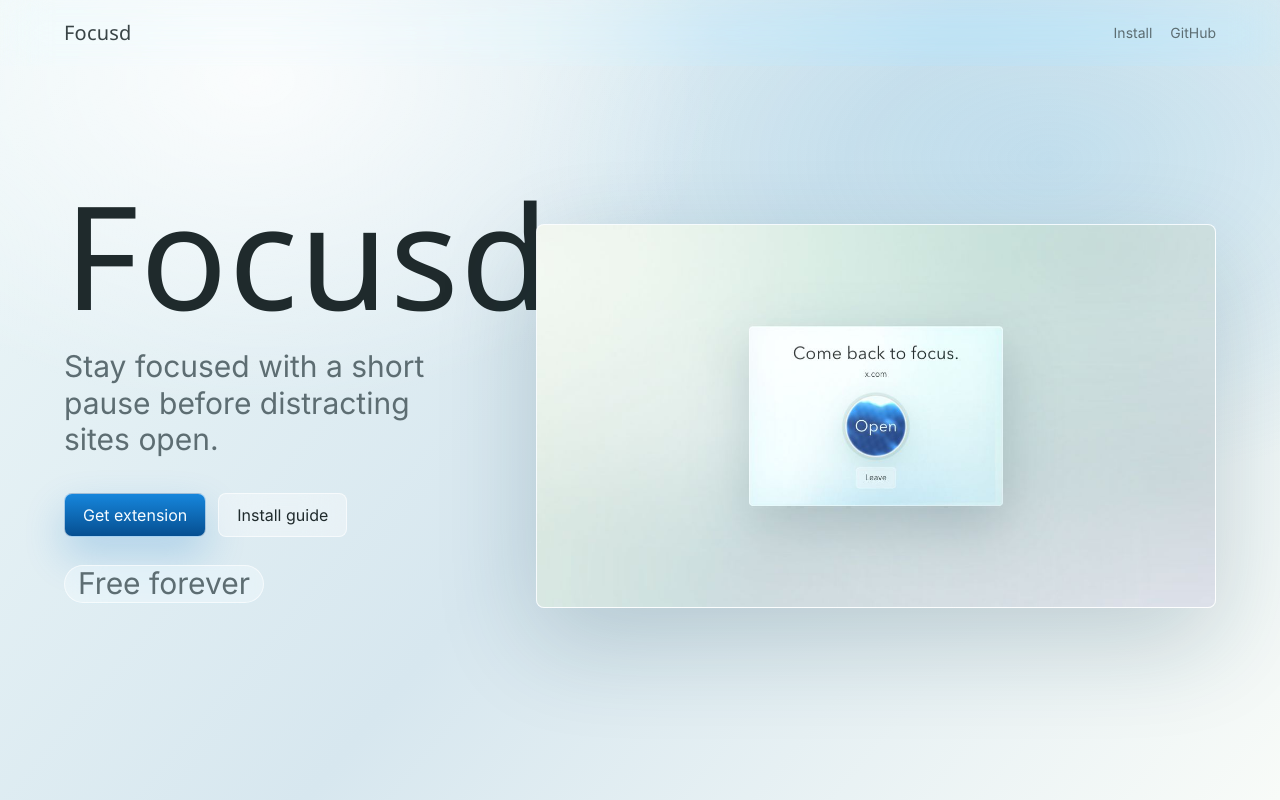
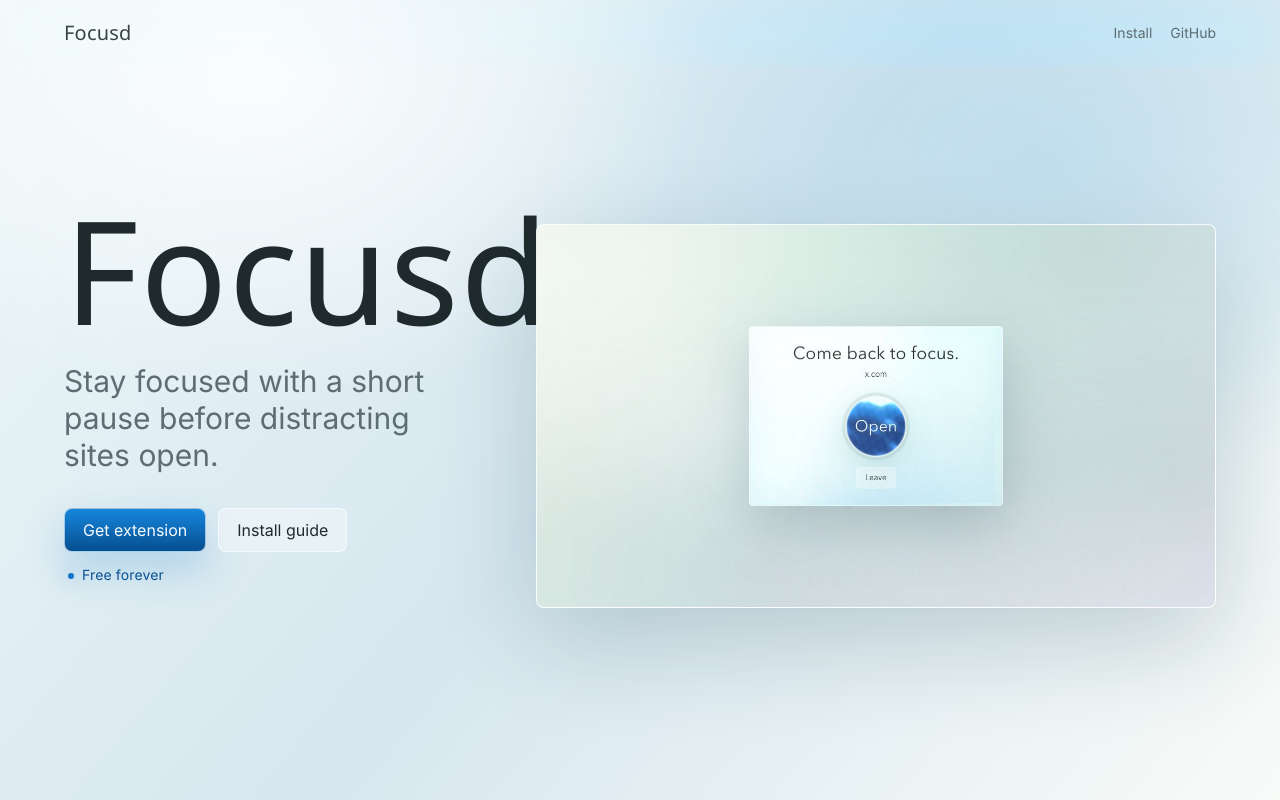
Before and after one commit to nanot1m/focusd, a browser extension: page index.html in a window 1280 px wide. Shown: the top 800 px of the page. Drawn offline with Linux system fonts and the light colour scheme.

Commit message:
Refine free forever mark

```diff
--- a/index.html
+++ b/index.html
@@ -5,7 +5,7 @@
     <meta name="viewport" content="width=device-width, initial-scale=1">
     <meta name="description" content="Focusd helps you stay focused by adding a short decision pause before distracting websites open.">
     <title>Focusd</title>
-    <link rel="stylesheet" href="landing.css?v=2">
+    <link rel="stylesheet" href="landing.css?v=3">
   </head>
   <body>
     <header class="site-header" aria-label="Site header">
@@ -23,10 +23,12 @@
             <h1 id="hero-title">Focusd</h1>
             <p>Stay focused with a short pause before distracting sites open.</p>
             <div class="hero-actions">
-              <a class="button primary" href="https://github.com/nanot1m/focusd">Get extension</a>
-              <a class="button secondary" href="#install">Install guide</a>
+              <div class="hero-buttons">
+                <a class="button primary" href="https://github.com/nanot1m/focusd">Get extension</a>
+                <a class="button secondary" href="#install">Install guide</a>
+              </div>
+              <span class="free-mark">Free forever</span>
             </div>
-            <p class="free-mark">Free forever</p>
           </div>
           <figure class="hero-visual">
             <img src="screenshots/pause.png" alt="Focusd pause screen with ocean water open button">
--- a/landing.css
+++ b/landing.css
@@ -119,26 +119,38 @@ h1 {
 }
 
 .hero-actions {
+  display: grid;
+  gap: 12px;
+  justify-items: start;
+  margin-top: 34px;
+}
+
+.hero-buttons {
   display: flex;
   flex-wrap: wrap;
   gap: 12px;
-  margin-top: 34px;
+  align-items: center;
 }
 
 .free-mark {
   display: inline-flex;
   align-items: center;
-  width: max-content;
-  min-height: 32px;
-  margin-top: 14px;
-  border: 1px solid var(--line);
+  min-height: 24px;
+  padding: 0 4px;
+  color: var(--blue-dark);
+  font-size: 14px;
+  letter-spacing: 0.01em;
+  line-height: 1;
+}
+
+.free-mark::before {
+  content: "";
+  width: 6px;
+  height: 6px;
+  margin-right: 8px;
   border-radius: 999px;
-  padding: 0 13px;
-  color: var(--blue-dark);
-  background: rgb(255 255 255 / 34%);
-  backdrop-filter: blur(18px) saturate(150%);
-  font-size: 14px;
-  line-height: 1;
+  background: var(--blue);
+  box-shadow: 0 0 16px rgb(13 117 201 / 42%);
 }
 
 .button {
```
